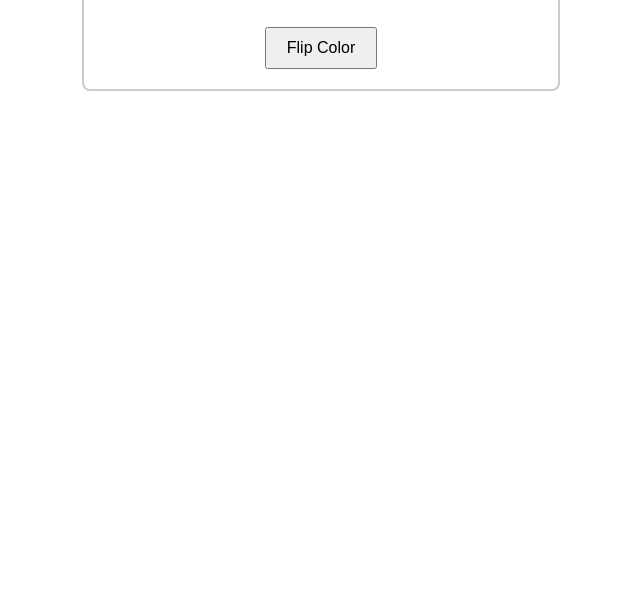
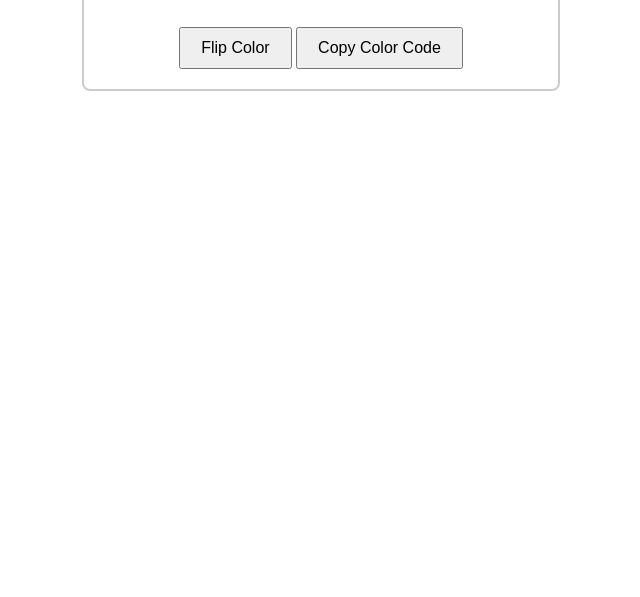
Before and after one commit to vinohts/color-flipper, a plain HTML site: page index.html in a window 1280 px wide. Shown: the part 203-800 px from the top of the page, without its empty margins (319-959 px from the left). Drawn offline with Linux system fonts and the light colour scheme.

Commit message:
add copy color button

```diff
--- a/index.html
+++ b/index.html
@@ -9,6 +9,7 @@
   <div class="container">
     <h1>Background Color: <span id="color">#FFFFFF</span></h1>
     <button onclick="changeColor()">Flip Color</button>
+    <button onclick="copyColor()">Copy Color Code</button>
   </div>
   <script src="script.js"></script>
 </body>
--- a/script.js
+++ b/script.js
@@ -8,3 +8,10 @@ function getRandomHexColor() {
     document.body.style.backgroundColor = newColor;
     document.getElementById('color').textContent = newColor;
   }
+
+  function copyColor() {
+    const colorText = document.getElementById('color').textContent;
+    navigator.clipboard.writeText(colorText).then(() => {
+      alert(`Copied: ${colorText}`);
+    });
+  }
```
